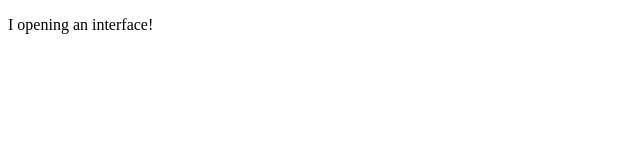
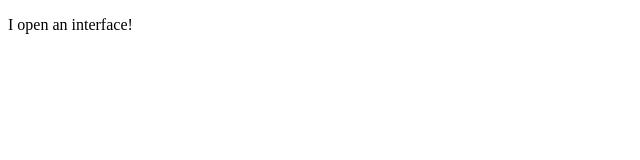
Before and after one commit to Dima20302/test, a plain HTML site: page user.ei/interface!.html in a window 1280 px wide. Shown: the full height of the page, 0-640 px from the left. Drawn offline with Linux system fonts and the light colour scheme.

Commit message:
klklllkklkl

```diff
--- a/user.ei/interface!.html
+++ b/user.ei/interface!.html
@@ -6,6 +6,6 @@
   <title>Document</title>
 </head>
 <body>
-  <p>I opening an interface!</p>
+  <p>I open an interface!</p>
 </body>
 </html>
```
